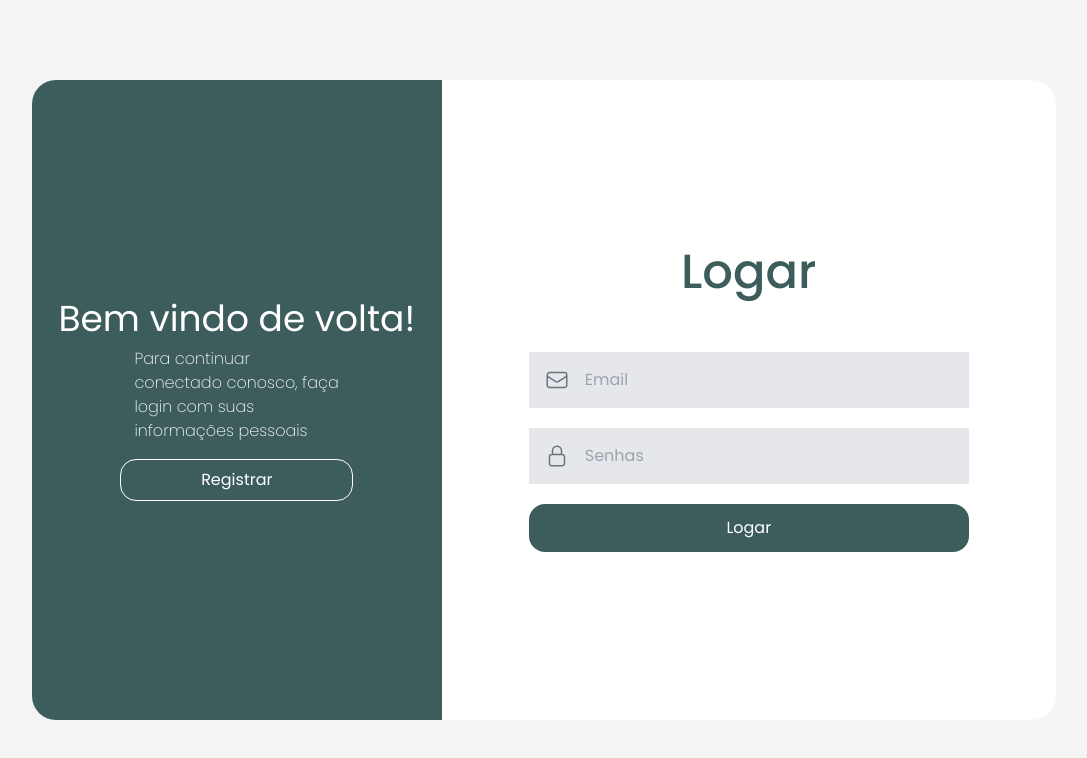
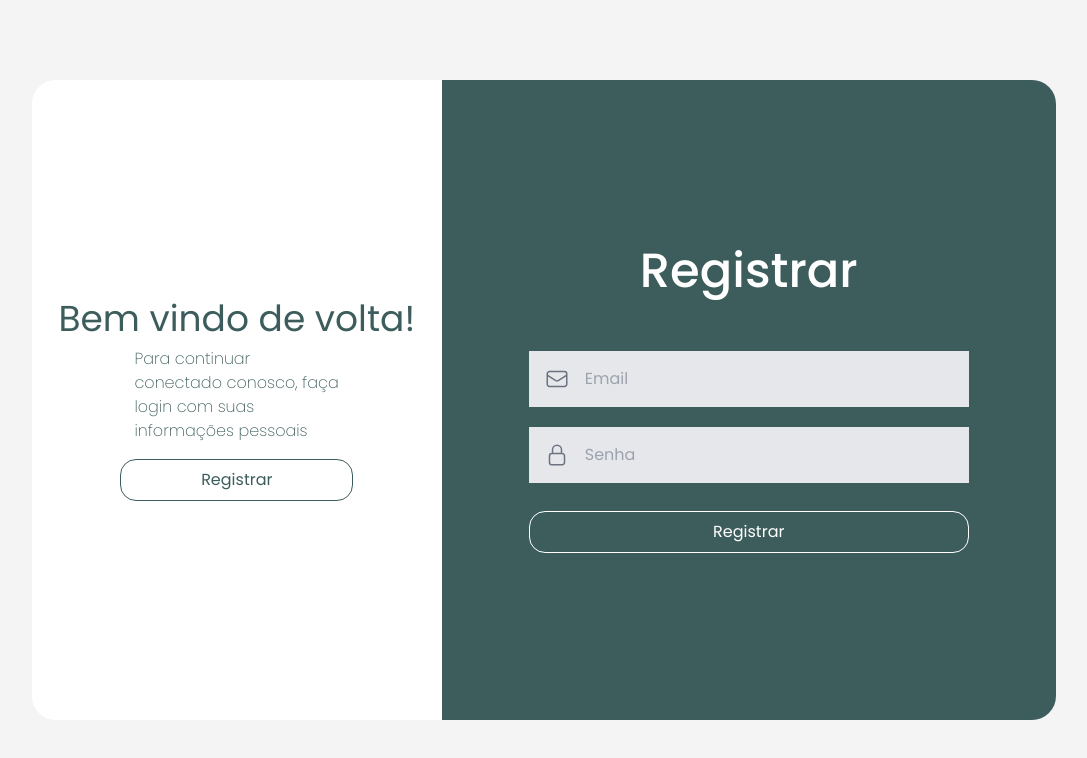
Before and after one commit to Matdev6/BackEndApi, a React (Vite) app in the folder frontend/: page /register in a window 1280 px wide. Shown: the top 758 px of the page, without its empty margins (96-1183 px from the left). Built offline with nearby package versions, Linux system fonts and the light colour scheme; a web font is replaced by a local one.

Commit message:
Pagina de login
Implementacao pagina de login, full stack

```diff
--- a/frontend/package.json
+++ b/frontend/package.json
@@ -13,11 +13,13 @@
     "@heroicons/react": "^2.2.0",
     "axios": "^1.7.9",
     "firebase": "^11.2.0",
+    "framer-motion": "^12.0.1",
     "heroicons": "^2.2.0",
     "motion": "^11.18.0",
     "react": "^18.3.1",
     "react-dom": "^18.3.1",
-    "react-hook-form": "^7.54.2"
+    "react-hook-form": "^7.54.2",
+    "react-router-dom": "^7.1.3"
   },
   "devDependencies": {
     "@eslint/js": "^9.17.0",
--- a/frontend/src/App.jsx
+++ b/frontend/src/App.jsx
@@ -1,20 +1,19 @@
-import Header from "./components/Header"
-import Home from "./pages/Home"
-import Login from "./pages/Login"
-import Signin from "./pages/Signin"
+import React from 'react';
+import { BrowserRouter as Router, Route, Routes } from 'react-router-dom';
+import Login from './pages/Login';
+import Home from './pages/Home';
+import Signin from './pages/Signin';
 
-
-
-function App() {
-
-
-  return (
-    <div className="overflow-hidden">
-      {/* <Header /> */}
-      <Login />
-      {/* <Home /> */}
-    </div>
-      )
+const App = () => {
+    return (
+        <Router>
+            <Routes>
+                <Route path="/login" element={<Login />} />
+                <Route path="/register" element={<Signin />} />
+                <Route path="/" element={<Home />} />
+            </Routes>
+        </Router>
+    );
 }
 
-      export default App
+export default App;
--- a/frontend/src/pages/Login.jsx
+++ b/frontend/src/pages/Login.jsx
@@ -1,50 +1,115 @@
-import { useForm } from "react-hook-form"; // Importa o hook de formulário do react-hook-form
-import {  LockClosedIcon, EnvelopeIcon } from "@heroicons/react/24/outline"; // Importa ícones da biblioteca Heroicons
+import React, { useState } from 'react';
+import { useForm } from 'react-hook-form';
+import { motion } from 'framer-motion';
+import { EnvelopeIcon, LockClosedIcon } from '@heroicons/react/24/outline';
+import { useNavigate } from 'react-router-dom';
+import api from '../services/api';
 
 const Login = () => {
-    // Inicializa o hook de formulário com desestruturação dos métodos e propriedades necessárias
+    // Inicializa o hook useForm
     const { register, handleSubmit, formState: { errors }, reset } = useForm();
+    // Estado para controlar a animação
+    const [isAnimate, setIsAnimate] = useState(false);
+    // Hook de navegação do React Router
+    const navigate = useNavigate();
+
+    // Função para buscar o usuário ao fazer login
+    const findUser = async (data) => {
+        try {
+            const response = await api.post('/login', {
+                email: data.email,
+                password: data.password
+            });
+            console.log('Login bem-sucedido:', response.data);
+            alert(`logado ${response.data.user.email}`);
+            reset();
+            // Redirecionar para uma página protegida ou realizar outras ações necessárias
+        } catch (error) {
+            console.error('Erro ao buscar usuário:', error);
+        }
+    }
+
+    // Função para iniciar a animação e redirecionar para a página de registro
+    const animateAndRedirect = () => {
+        setIsAnimate(true);
+        setTimeout(() => {
+            navigate('/register');
+        }, 1600); // Tempo de duração da animação (em ms)
+    }
 
     return (
-        // Contêiner principal com largura e altura total da tela, e fundo de cor zinc-100
-        <div className="w-screen h-screen flex flex-col bg-zinc-100">
-            {/* Contêiner principal do formulário com margem automática para centralizar */}
+        <motion.div
+            className="w-screen h-screen flex flex-col bg-zinc-100"
+            initial={{ opacity: 0 }}
+            animate={{ opacity: 1 }}
+            transition={{ duration: 1 }}
+        >
             <div className="w-4/5 h-4/5 m-auto flex rounded-3xl">
-                {/* Seção da esquerda com fundo primário e bordas arredondadas */}
-                <div className="h-full w-2/5 bg-primary rounded-l-3xl flex flex-col">
+                <motion.div
+                    className="h-full w-2/5 bg-primary rounded-l-3xl flex flex-col"
+                    animate={isAnimate ? { x: 900 } : { x: 0 }}
+                    transition={{ duration: 1.5 }}
+                >
                     <div className="m-auto items-center flex flex-col gap-2">
                         <h1 className="text-4xl text-white font-normal">Bem vindo de volta!</h1>
-                        <p className="text-white font-extralight w-2/4">Para continuar conectado conosco, faça login com suas informações pessoais</p>
-                        <button className="border border-white text-white py-2 px-20 rounded-2xl mt-2">Registrar</button>
+                        <p className="text-white font-extralight w-2/4">
+                            Para continuar conectado conosco, faça login com suas informações pessoais
+                        </p>
+                        <button
+                            className="border border-white text-white py-2 px-20 rounded-2xl mt-2 hover:bg-secondary"
+                            onClick={animateAndRedirect}
+                        >
+                            Registrar
+                        </button>
                     </div>
-                </div>
-                {/* Seção da direita com fundo branco e bordas arredondadas */}
-                <div className="h-full w-3/5 bg-white rounded-r-3xl flex flex-col">
+                </motion.div>
+                <motion.div
+                    className="h-full w-3/5 bg-white rounded-r-3xl flex flex-col"
+                    animate={isAnimate ? { x: -600 } : { x: 0 }}
+                    transition={{ duration: 1 }}
+                >
                     <div className="m-auto flex flex-col gap-4">
-                        <h1 className="text-5xl text-primary font-medium items-center m-auto mb-10">Logar</h1>
-                        {/* Formulário para login */}
-                        <form className="flex flex-col gap-5">
+                        <h1 className="text-5xl text-primary font-medium items-center m-auto mb-10">
+                            Logar
+                        </h1>
+                        <form className="flex flex-col gap-5" onSubmit={handleSubmit(findUser)}>
                             <div className="flex w">
-                                {/* Ícone de usuário do Heroicons */}
                                 <EnvelopeIcon className="h-14 p-4 w-14 text-gray-500 bg-gray-200" />
-                                <input type="text" placeholder="Email" className="w-96 bg-gray-200 outline-none" {...register('email', { required: true })} />
-                                {/* Mensagem de erro de validação para o campo email */}
-                                {errors?.email?.type === 'required' && <p className='text-red-600 ml-2 mt-2 font-medium'>O email é obrigatório</p>}
+                                <input
+                                    type="text"
+                                    placeholder="Email"
+                                    className="w-96 bg-gray-200 outline-none"
+                                    {...register('email', { required: true })}
+                                />
+                                {errors?.email?.type === 'required' && (
+                                    <p className="text-red-600 ml-2 mt-2 font-medium">
+                                        O email é obrigatório
+                                    </p>
+                                )}
                             </div>
                             <div className="flex">
-                                {/* Ícone de cadeado do Heroicons */}
                                 <LockClosedIcon className="h-14 w-14 p-4 bg-gray-200 text-gray-500" />
-                                <input type="password" placeholder="Senhas" className="w-96 bg-gray-200 outline-none" {...register('password', { required: true })} />
-                                {/* Mensagem de erro de validação para o campo senha */}
-                                {errors?.password?.type === 'required' && <p className='text-red-600 ml-2 mt-2 font-medium'>A senha é obrigatória</p>}
+                                <input
+                                    type="password"
+                                    placeholder="Senha"
+                                    className="w-96 bg-gray-200 outline-none"
+                                    {...register('password', { required: true })}
+                                />
+                                {errors?.password?.type === 'required' && (
+                                    <p className="text-red-600 ml-2 mt-2 font-medium">
+                                        A senha é obrigatória
+                                    </p>
+                                )}
                             </div>
-                            <button className="bg-primary text-white py-3 rounded-2xl">Logar</button>
+                            <button className="bg-primary text-white py-3 rounded-2xl">
+                                Logar
+                            </button>
                         </form>
                     </div>
-                </div>
+                </motion.div>
             </div>
-        </div>
+        </motion.div>
     );
 }
 
-export default Login; // Exporta o componente para ser usado em outras partes do aplicativo
+export default Login;
--- a/frontend/src/pages/Signin.jsx
+++ b/frontend/src/pages/Signin.jsx
@@ -1,6 +1,8 @@
 import React from 'react';
 import { useForm } from 'react-hook-form';
 import api from '../services/api';
+import { motion } from 'framer-motion';
+import { EnvelopeIcon, LockClosedIcon } from '@heroicons/react/24/outline';
 
 const Signin = () => {
     // Inicializa o hook do formulário
@@ -26,46 +28,65 @@ const Signin = () => {
     };
 
     return (
-        <div className="h-screen w-screen flex bg-primary">
-            <div className="w-1/3 h-3/4 m-auto bg-secundary rounded-xl shadow-2xl">
-                <div className="flex flex-col">
-                    <h1 className="mx-auto w-max mt-10 text-4xl font-semibold text-white">Registrar</h1>
-                    <div className="flex flex-col w-3/4 h-1/2 mt-16 mx-auto gap-6">
-                        <form onSubmit={handleSubmit(onSubmit)} className="flex flex-col gap-4">
-                            <label className="flex flex-col">
-                                Email
-                                <input
-                                    type="text"
-                                    placeholder="Digite seu Email..."
-                                    className="rounded-xl p-2 w-full"
-                                    {...register('email', { required: true })} />
-                                {errors?.email?.type === 'required' && <p className='text-red-600 ml-2 mt-2 font-medium'>O email é obrigatório</p>}
-                            </label>
-                            <label className="flex flex-col">
-                                Senha
-                                <input
-                                    type="password"
-                                    placeholder="Digite sua senha"
-                                    className="rounded-xl p-2 w-full"
-                                    {...register('password', { required: true })} />
-                                {errors?.password?.type === 'required' && <p className='text-red-600 ml-2 mt-2 font-medium'>A senha é obrigatória</p>}
-                            </label>
-                            <label className="flex flex-col">
-                                Confirmar senha
-                                <input
-                                    type="password"
-                                    placeholder="Digite sua senha novamente"
-                                    className="rounded-xl p-2 w-full"
-                                    {...register('confirmPassword', { required: true })} />
-                                {errors?.confirmPassword?.type === 'required' && <p className='text-red-600 ml-2 mt-2 font-medium'>Confirmar a senha é obrigatório</p>}
-                            </label>
+        <div
+        className="w-screen h-screen flex flex-col bg-zinc-100"
+    >
+        <div className="w-4/5 h-4/5 m-auto flex rounded-3xl">
+            <div
+                className="h-full w-2/5 bg-white rounded-l-3xl flex flex-col"
+            >
+                <div className="m-auto items-center flex flex-col gap-2">
+                    <h1 className="text-4xl text-primary font-normal">Bem vindo de volta!</h1>
+                    <p className="text-primary font-extralight w-2/4">
+                        Para continuar conectado conosco, faça login com suas informações pessoais
+                    </p>
                     <button
-                                className="bg-primary p-2 rounded-xl cursor-pointer hover:bg-green-950 hover:text-white"
-                                type="submit"
+                        className="border border-primary text-primary py-2 px-20 rounded-2xl mt-2 hover:bg-secondary"
+
                     >
                         Registrar
                     </button>
-                            <a href="">Já possui uma conta? clique aqui</a>
+                </div>
+            </div>
+            <div
+                className="h-full w-3/5 bg-primary rounded-r-3xl flex flex-col"
+            >
+                <div className="m-auto flex flex-col gap-4">
+                    <h1 className="text-5xl text-white font-medium items-center m-auto mb-10">
+                        Registrar
+                    </h1>
+                    <form className="flex flex-col gap-5" onSubmit={handleSubmit(createUser)}>
+                        <div className="flex w">
+                            <EnvelopeIcon className="h-14 p-4 w-14 text-gray-500 bg-gray-200" />
+                            <input
+                                type="text"
+                                placeholder="Email"
+                                className="w-96 bg-gray-200 outline-none"
+                                {...register('email', { required: true })}
+                            />
+                            {errors?.email?.type === 'required' && (
+                                <p className="text-red-600 ml-2 mt-2 font-medium">
+                                    O email é obrigatório
+                                </p>
+                            )}
+                        </div>
+                        <div className="flex">
+                            <LockClosedIcon className="h-14 w-14 p-4 bg-gray-200 text-gray-500" />
+                            <input
+                                type="password"
+                                placeholder="Senha"
+                                className="w-96 bg-gray-200 outline-none"
+                                {...register('password', { required: true })}
+                            />
+                            {errors?.password?.type === 'required' && (
+                                <p className="text-red-600 ml-2 mt-2 font-medium">
+                                    A senha é obrigatória
+                                </p>
+                            )}
+                        </div>
+                        <button  className="border border-white text-white py-2 px-20 rounded-2xl mt-2 hover:bg-secondary">
+                            Registrar
+                        </button>
                     </form>
                 </div>
             </div>
```
Also changed, not shown: 2 other files (tests, documents, lock files or other folders). Lines whose indentation alone changed are shown as unchanged.
